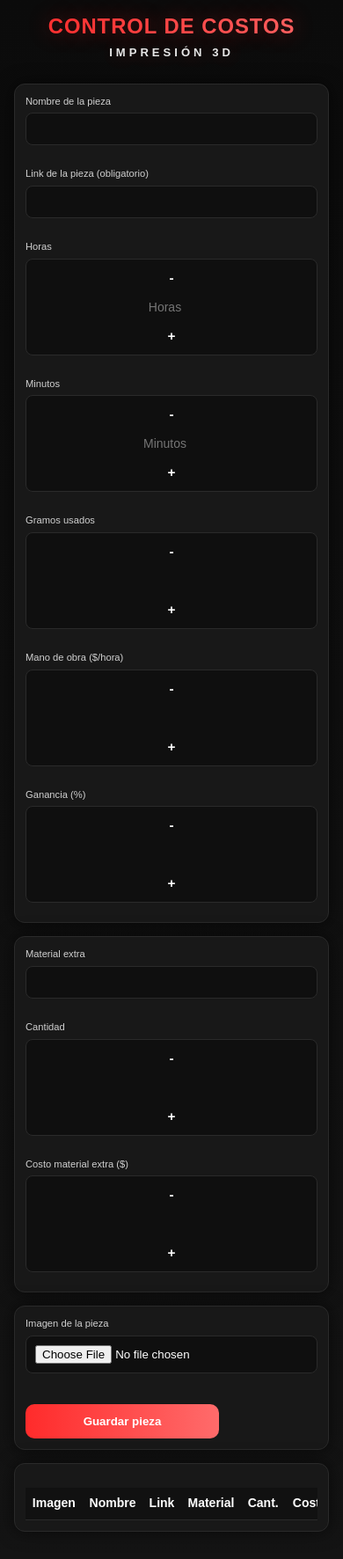
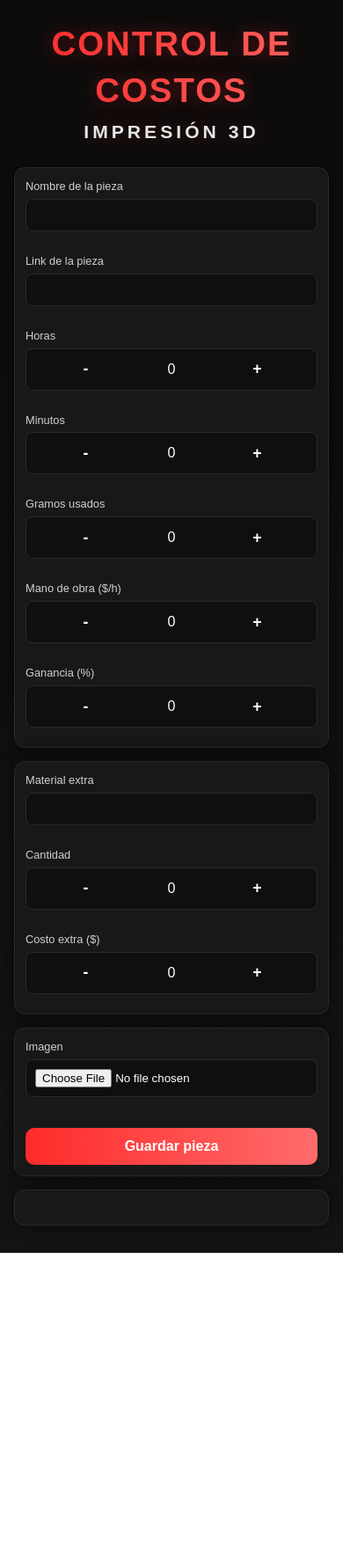
Before and after one commit to MauroMiranda0/appImpresion3D-PWA, a plain HTML site: page index.html in a window 390 px wide. Shown: the part 199-1971 px from the top of the page at 88% size. After the commit the page ends 1623 px from the top, so only its background shows below. Drawn offline with Linux system fonts and the light colour scheme.

Commit message:
responsive production new

```diff
--- a/app.js
+++ b/app.js
@@ -13,32 +13,10 @@ function guardar() {
     return;
   }
 
-  const controles = [
-    { valor: g, campo: "Gramos usados", permiteCero: false },
-    { valor: mo, campo: "Mano de obra", permiteCero: false },
-    { valor: ga, campo: "Ganancia (%)", permiteCero: true },
-    { valor: h, campo: "Horas", permiteCero: true },
-    { valor: m, campo: "Minutos", permiteCero: true },
-    { valor: ce, campo: "Costo material extra", permiteCero: true }
-  ];
-
-  const invalido = controles.find(c =>
-    Number.isNaN(c.valor) ||
-    c.valor < 0 ||
-    (!c.permiteCero && c.valor === 0)
-  );
-
-  if (invalido) {
-    alert(`Revisa el campo: ${invalido.campo}`);
-    return;
-  }
-
   let tiempo = h + m / 60;
   let costoReal = (COSTO_KG / 1000) * g + tiempo * mo;
-
   let d = g >= 100 ? 25 : g >= 50 ? 20 : g >= 20 ? 15 : 10;
   let costoP = (costoReal - d) + ce;
-
   let costoPub = costoP + (costoP * ga / 100);
 
   if (img) {
@@ -57,48 +35,37 @@ function guardarR(n, l, m, c, cp, cu, i) {
 
 function mostrar() {
   const piezas = JSON.parse(localStorage.getItem("piezas3D")) || [];
+  const tabla = document.getElementById("tabla");
   tabla.innerHTML = piezas.map((p, x) => `
     <tr>
-      <td>${p.i ? `<img src="${p.i}" onclick="abrir('${p.i}')">` : "-"}</td>
-      <td>${p.n}</td>
-      <td><a href="${p.l}" target="_blank">Abrir</a></td>
-      <td>${p.m}</td>
-      <td>${p.c}</td>
-      <td>$${p.cp}</td>
-      <td>$${p.cu}</td>
-      <td><button onclick="borrar(${x})">X</button></td>
+      <td data-label="Imagen">${p.i ? `<img src="${p.i}" onclick="abrir('${p.i}')">` : "-"}</td>
+      <td data-label="Nombre">${p.n}</td>
+      <td data-label="Link"><a href="${p.l}" target="_blank">Abrir</a></td>
+      <td data-label="Material">${p.m || "-"}</td>
+      <td data-label="Cant.">${p.c || "-"}</td>
+      <td data-label="Costo pieza">$${p.cp}</td>
+      <td data-label="Público">$${p.cu}</td>
+      <td><button onclick="borrar(${x})" style="width: auto; padding: 5px 12px; margin: 0; background: #333;">X</button></td>
     </tr>`).join("");
 }
 
 function borrar(i) {
-  let d = JSON.parse(localStorage.getItem("piezas3D")) || [];
-  d.splice(i, 1);
-  localStorage.setItem("piezas3D", JSON.stringify(d));
-  mostrar();
+  if(confirm("¿Eliminar?")) {
+    let d = JSON.parse(localStorage.getItem("piezas3D")) || [];
+    d.splice(i, 1);
+    localStorage.setItem("piezas3D", JSON.stringify(d));
+    mostrar();
+  }
 }
 
 function stepInput(id, direction) {
   const input = document.getElementById(id);
   if (!input) return;
-  if (direction > 0) input.stepUp();
-  else input.stepDown();
-  const min = input.min !== "" ? Number(input.min) : null;
-  const max = input.max !== "" ? Number(input.max) : null;
-  let value = Number(input.value);
-  if (min !== null && value < min) value = min;
-  if (max !== null && value > max) value = max;
-  input.value = Number.isNaN(value) ? (min ?? 0) : value;
+  direction > 0 ? input.stepUp() : input.stepDown();
+  if (Number(input.value) < 0) input.value = 0;
 }
 
 function abrir(s) { modalImg.src = s; modal.style.display = "block"; }
 function cerrarModal() { modal.style.display = "none"; }
 
 mostrar();
-
-if ("serviceWorker" in navigator) {
-  window.addEventListener("load", () => {
-    navigator.serviceWorker.register("sw.js").catch(err => {
-      console.error("Service worker registration failed:", err);
-    });
-  });
-}
--- a/index.html
+++ b/index.html
@@ -39,7 +39,6 @@
       min-height: 100vh;
     }
 
-    /* CONTENEDOR */
     .contenedor {
       width: 100%;
       max-width: 960px;
@@ -54,7 +53,6 @@
       height: auto;
     }
 
-    /* TITULO */
     .titulo {
       text-align: center;
       font-size: 2.4em;
@@ -76,7 +74,6 @@
       opacity: .9;
     }
 
-    /* TARJETAS */
     .card {
       background: var(--panel);
       border: 1px solid var(--borde);
@@ -101,7 +98,6 @@
       grid-column: 1 / -1;
     }
 
-    /* INPUTS */
     label {
       font-size: .8em;
       color: var(--texto-secundario);
@@ -117,12 +113,22 @@
       border-radius: 8px;
     }
 
+    /* ELIMINAR SPIN BUTTONS (FLECHITAS) */
+    input::-webkit-outer-spin-button,
+    input::-webkit-inner-spin-button {
+      -webkit-appearance: none;
+      margin: 0;
+    }
+
+    input[type=number] {
+      -moz-appearance: textfield;
+    }
+
     input:focus {
       outline: none;
       border-color: var(--rojo);
     }
 
-    /* BOTONES */
     button {
       width: 100%;
       padding: 12px;
@@ -143,7 +149,6 @@
 
     .guardar-btn {
       width: 100%;
-      max-width: 220px;
     }
 
     @media (min-width: 769px) {
@@ -152,7 +157,7 @@
       }
 
       .guardar-btn {
-        width: auto;
+        max-width: 220px;
         padding: 10px 24px;
       }
     }
@@ -161,16 +166,12 @@
       opacity: .9
     }
 
-    /* TABLA */
     .tabla-wrapper {
       width: 100%;
-      overflow-x: auto;
-      -webkit-overflow-scrolling: touch;
     }
 
     table {
       width: 100%;
-      min-width: 680px;
       border-collapse: collapse;
       margin-top: 15px;
     }
@@ -179,39 +180,13 @@
       background: var(--tabla-encabezado);
       padding: 10px;
       border-bottom: 1px solid var(--borde);
+      text-align: left;
     }
 
     td {
-      padding: 8px;
+      padding: 12px 8px;
       border-bottom: 1px solid var(--tabla-borde);
       font-size: .9em;
-    }
-
-    img {
-      width: min(18vw, 70px);
-      height: min(18vw, 70px);
-      object-fit: cover;
-      border-radius: 8px;
-      cursor: pointer;
-    }
-
-    a {
-      color: var(--enlace)
-    }
-
-    /* MODAL IMAGEN */
-    #modal {
-      display: none;
-      position: fixed;
-      inset: 0;
-      background: var(--modal-fondo);
-      z-index: 9999;
-    }
-
-    #modal img {
-      width: 100%;
-      height: 100%;
-      object-fit: contain;
     }
 
     .quantity-control {
@@ -235,10 +210,7 @@
       padding: 4px 8px;
       min-width: 30px;
       min-height: 30px;
-    }
-
-    .quantity-control button:hover {
-      color: var(--acento);
+      margin: 0;
     }
 
     .quantity-control input {
@@ -248,143 +220,139 @@
       color: var(--texto);
       border: none;
       font-size: 1em;
-      font-family: inherit;
-      appearance: textfield;
       margin: 0;
       padding: 4px 0;
     }
 
-    .btn-minus, .btn-plus {
-      margin: 0;
-    }
+    /* DISEÑO VERTICAL PARA MÓVILES */
+    @media (max-width: 768px) {
 
-    @media (max-width: 768px) {
-      body {
-        font-size: 15px;
+      table,
+      thead,
+      tbody,
+      th,
+      td,
+      tr {
+        display: block;
       }
 
-      .titulo {
-        font-size: 2em;
+      thead tr {
+        display: none;
       }
 
-      .card-grid {
-        grid-template-columns: repeat(auto-fit, minmax(160px, 1fr));
+      tr {
+        margin-bottom: 15px;
+        border: 1px solid var(--borde);
+        border-radius: 10px;
+        padding: 10px;
+        background: var(--panel-oscuro);
       }
 
-      .quantity-control {
-        width: 100%;
+      td {
+        display: flex;
         justify-content: space-between;
-        gap: 6px;
-        padding: 6px 8px;
+        align-items: center;
+        border: none;
+        padding: 8px 5px;
+        text-align: right;
       }
 
-      .quantity-control input {
-        width: 80px;
+      td::before {
+        content: attr(data-label);
+        font-weight: bold;
+        color: var(--rojo2);
+        text-transform: uppercase;
+        font-size: 0.75em;
+        margin-right: 15px;
       }
 
-      table {
-        min-width: 560px;
+      td:last-child {
+        justify-content: center;
+        border-top: 1px solid var(--borde);
+        margin-top: 10px;
+      }
+
+      td:last-child::before {
+        content: "";
       }
     }
 
-    @media (max-width: 520px) {
-      body {
-        font-size: 14px;
-      }
-
-      .titulo {
-        font-size: 1.7em;
-        letter-spacing: 1px;
-      }
-
-      .card-grid {
-        grid-template-columns: 1fr;
-      }
-
-      .quantity-control {
-        flex-wrap: wrap;
-      }
-
-      .quantity-control input {
-        flex: 1;
-        min-width: 100px;
-      }
-
-      button {
-        font-size: 0.95em;
-      }
-
-      th,
-      td {
-        padding: 8px 6px;
-      }
-
-      table {
-        min-width: 480px;
-      }
+    #modal {
+      display: none;
+      position: fixed;
+      inset: 0;
+      background: var(--modal-fondo);
+      z-index: 9999;
     }
 
+    #modal img {
+      width: 100%;
+      height: 100%;
+      object-fit: contain;
+    }
+
+    img {
+      width: 60px;
+      height: 60px;
+      object-fit: cover;
+      border-radius: 8px;
+      cursor: pointer;
+    }
+
+    a {
+      color: var(--enlace);
+      text-decoration: none;
+    }
   </style>
 </head>
 
 <body>
-
   <div class="contenedor">
-    <img src="logo.png" class="logo" alt="Logo Impresión 3D">
-
-    <h1 class="titulo">
-      CONTROL DE COSTOS
-      <span>IMPRESIÓN 3D</span>
-    </h1>
+    <img src="logo.png" class="logo" alt="Logo">
+    <h1 class="titulo">CONTROL DE COSTOS <span>IMPRESIÓN 3D</span></h1>
 
     <div class="card">
       <div class="card-grid">
-        <div class="campo full">
-          <label>Nombre de la pieza</label>
-          <input id="nombre">
-        </div>
-        <div class="campo full">
-          <label>Link de la pieza (obligatorio)</label>
-          <input id="link">
-        </div>
+        <div class="campo full"><label>Nombre de la pieza</label><input id="nombre"></div>
+        <div class="campo full"><label>Link de la pieza</label><input id="link"></div>
         <div class="campo">
           <label>Horas</label>
           <div class="quantity-control">
-            <button type="button" class="btn-minus" onclick="stepInput('horas', -1)">-</button>
-            <input id="horas" type="number" placeholder="Horas" min="0" max="999">
-            <button type="button" class="btn-plus" onclick="stepInput('horas', 1)">+</button>
+            <button type="button" onclick="stepInput('horas', -1)">-</button>
+            <input id="horas" type="number" value="0" min="0">
+            <button type="button" onclick="stepInput('horas', 1)">+</button>
           </div>
         </div>
         <div class="campo">
           <label>Minutos</label>
           <div class="quantity-control">
-            <button type="button" class="btn-minus" onclick="stepInput('minutos', -1)">-</button>
-            <input id="minutos" type="number" placeholder="Minutos" min="0" max="999">
-            <button type="button" class="btn-plus" onclick="stepInput('minutos', 1)">+</button>
+            <button type="button" onclick="stepInput('minutos', -1)">-</button>
+            <input id="minutos" type="number" value="0" min="0">
+            <button type="button" onclick="stepInput('minutos', 1)">+</button>
           </div>
         </div>
         <div class="campo">
           <label>Gramos usados</label>
           <div class="quantity-control">
-            <button type="button" class="btn-minus" onclick="stepInput('gramos', -1)">-</button>
-            <input id="gramos" type="number" min="0" max="9999">
-            <button type="button" class="btn-plus" onclick="stepInput('gramos', 1)">+</button>
+            <button type="button" onclick="stepInput('gramos', -1)">-</button>
+            <input id="gramos" type="number" value="0" min="0">
+            <button type="button" onclick="stepInput('gramos', 1)">+</button>
           </div>
         </div>
         <div class="campo">
-          <label>Mano de obra ($/hora)</label>
+          <label>Mano de obra ($/h)</label>
           <div class="quantity-control">
-            <button type="button" class="btn-minus" onclick="stepInput('manoObra', -1)">-</button>
-            <input id="manoObra" type="number" min="0" max="999">
-            <button type="button" class="btn-plus" onclick="stepInput('manoObra', 1)">+</button>
+            <button type="button" onclick="stepInput('manoObra', -1)">-</button>
+            <input id="manoObra" type="number" value="0" min="0">
+            <button type="button" onclick="stepInput('manoObra', 1)">+</button>
           </div>
         </div>
         <div class="campo">
           <label>Ganancia (%)</label>
           <div class="quantity-control">
-            <button type="button" class="btn-minus" onclick="stepInput('ganancia', -1)">-</button>
-            <input id="ganancia" type="number" min="0" max="100">
-            <button type="button" class="btn-plus" onclick="stepInput('ganancia', 1)">+</button>
+            <button type="button" onclick="stepInput('ganancia', -1)">-</button>
+            <input id="ganancia" type="number" value="0" min="0">
+            <button type="button" onclick="stepInput('ganancia', 1)">+</button>
           </div>
         </div>
       </div>
@@ -392,24 +360,21 @@
 
     <div class="card">
       <div class="card-grid">
-        <div class="campo full">
-          <label>Material extra</label>
-          <input id="materialExtra">
-        </div>
+        <div class="campo full"><label>Material extra</label><input id="materialExtra"></div>
         <div class="campo">
           <label>Cantidad</label>
           <div class="quantity-control">
-            <button type="button" class="btn-minus" onclick="stepInput('cantidadExtra', -1)">-</button>
-            <input id="cantidadExtra" type="number" min="0" max="999">
-            <button type="button" class="btn-plus" onclick="stepInput('cantidadExtra', 1)">+</button>
+            <button type="button" onclick="stepInput('cantidadExtra', -1)">-</button>
+            <input id="cantidadExtra" type="number" value="0" min="0">
+            <button type="button" onclick="stepInput('cantidadExtra', 1)">+</button>
           </div>
         </div>
         <div class="campo">
-          <label>Costo material extra ($)</label>
+          <label>Costo extra ($)</label>
           <div class="quantity-control">
-            <button type="button" class="btn-minus" onclick="stepInput('costoExtra', -1)">-</button>
-            <input id="costoExtra" type="number" min="0" max="9999">
-            <button type="button" class="btn-plus" onclick="stepInput('costoExtra', 1)">+</button>
+            <button type="button" onclick="stepInput('costoExtra', -1)">-</button>
+            <input id="costoExtra" type="number" value="0" min="0">
+            <button type="button" onclick="stepInput('costoExtra', 1)">+</button>
           </div>
         </div>
       </div>
@@ -417,10 +382,7 @@
 
     <div class="card">
       <div class="card-grid">
-        <div class="campo full">
-          <label>Imagen de la pieza</label>
-          <input id="imagen" type="file" accept="image/*">
-        </div>
+        <div class="campo full"><label>Imagen</label><input id="imagen" type="file" accept="image/*"></div>
         <div class="campo full boton-guardar">
           <button class="guardar-btn" onclick="guardar()">Guardar pieza</button>
         </div>
@@ -429,14 +391,14 @@
 
     <div class="card">
       <div class="tabla-wrapper">
-        <table>
+        <table class="tabla-responsive">
           <thead>
             <tr>
               <th>Imagen</th>
               <th>Nombre</th>
               <th>Link</th>
               <th>Material</th>
-              <th>Cant.</th>
+              <th>Cantidad</th>
               <th>Costo pieza</th>
               <th>Público</th>
               <th>X</th>
@@ -446,15 +408,10 @@
         </table>
       </div>
     </div>
-
   </div>
 
-  <div id="modal" onclick="cerrarModal()">
-    <img id="modalImg">
-  </div>
-
+  <div id="modal" onclick="cerrarModal()"><img id="modalImg"></div>
   <script src="app.js"></script>
-
 </body>
 
 </html>
```
